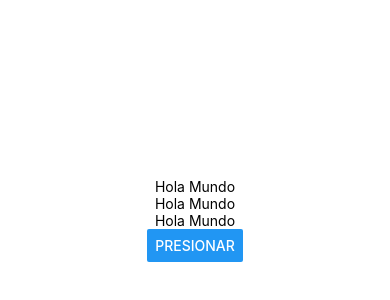
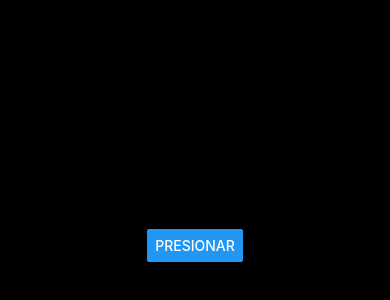
Before and after one commit to JaviRR02/PM193, a React Native app in the folder my-app/: screen / in a window 390 px wide. Shown: the part 202-502 px from the top of the page. Built offline with nearby package versions, Linux system fonts and the light colour scheme.

Commit message:
Update App.js

```diff
--- a/my-app/App.js
+++ b/my-app/App.js
@@ -38,7 +38,7 @@ export default function App() {
 const styles = StyleSheet.create({
   container: {
     flex: 1,
-    backgroundColor: '#fff',
+    backgroundColor: '#000',
     alignItems: 'center',
     justifyContent: 'center',
   },
```
